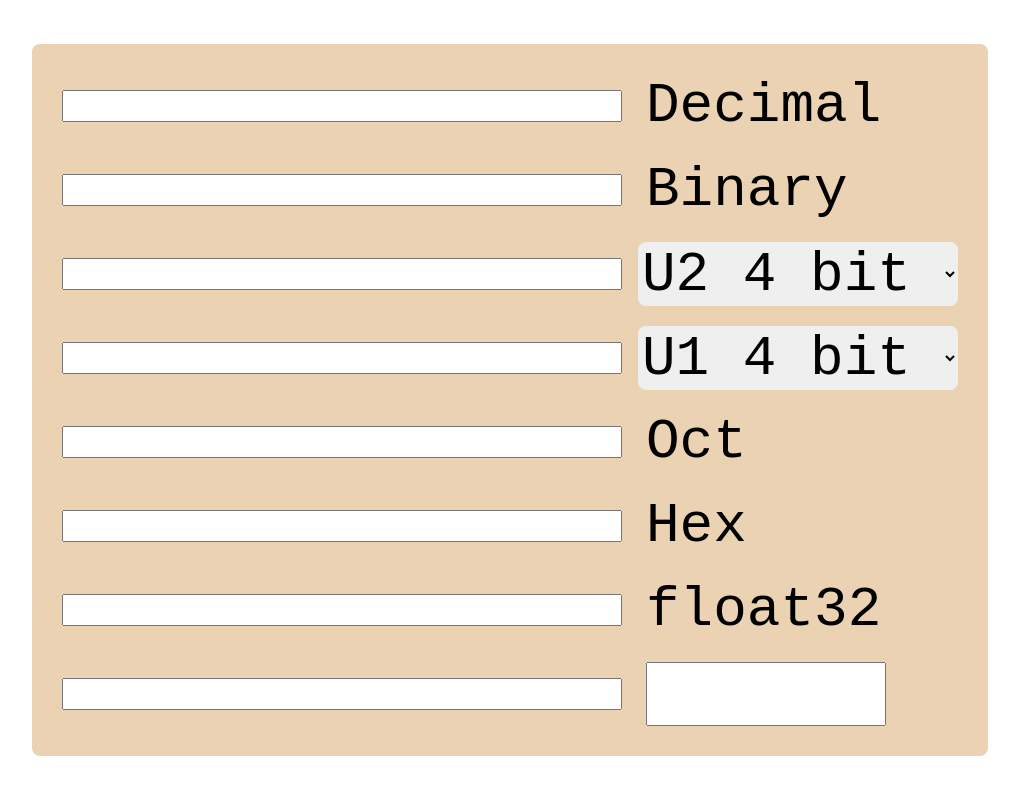
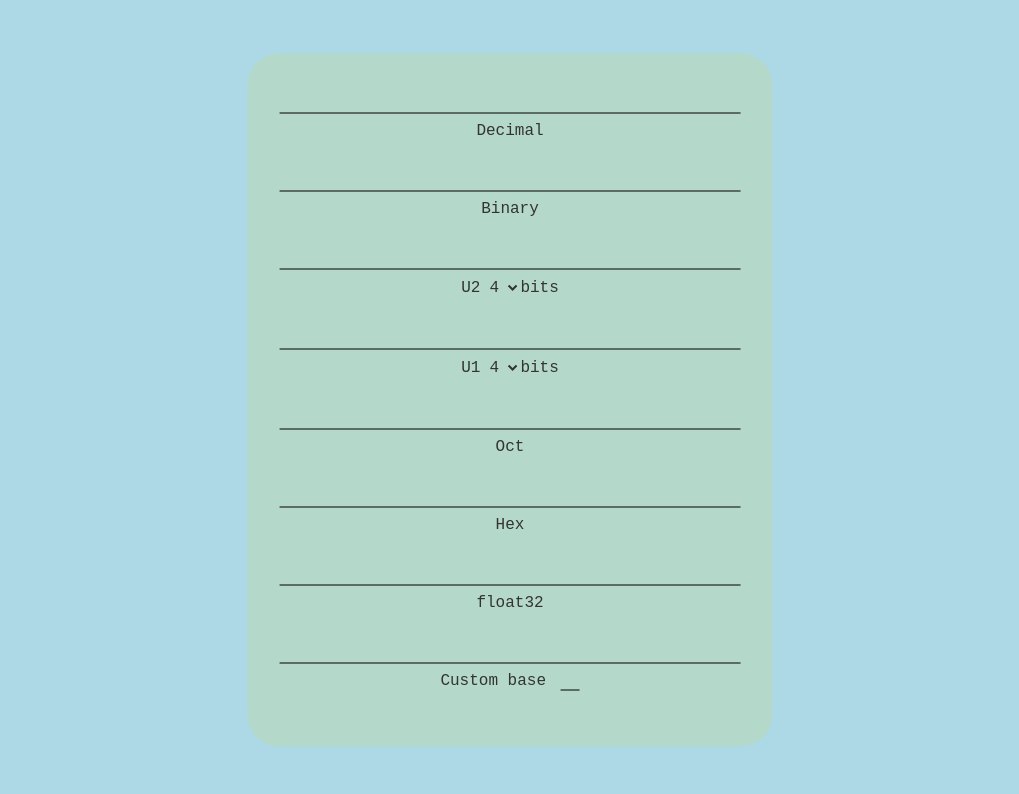
Before and after one commit to Imn0/website, a website: page website/pages/numberconv/numberconv.html in a window 1280 px wide. Shown: the whole page, without its empty margins (130-1149 px from the left). Drawn offline with Linux system fonts and the light colour scheme.

Commit message:
improved base convertion looks

```diff
--- a/website/pages/numberconv/numberconv.css
+++ b/website/pages/numberconv/numberconv.css
@@ -1,109 +1,78 @@
-*{
+* {
     padding: 0;
     margin: 0;
-    box-sizing: border-box;
     font-family: monospace;
+    font-size: 3vmin;
 }
 
 body {
-    margin: 0; /* Remove default body margin */
-
+    background:#ADD8E6;
 }
 
-.description{
-    max-width: 30vmin;
-    width: 30vmin;
-    height: 8vmin;
-    font-size: 7vmin;
-    margin-left: 3vmin;
+input[type="text"] {
+    background: transparent;
+    border: none;
+    border-bottom: 0.1vmin solid #000;
+    outline: none;
 }
 
-.wrapper div{
-    margin: 1vmin;
+.description {
+    margin-top: 1vmin;
+    margin-bottom: 3vmin;
+    font-size: 2vmin;
+    color: #333;
+    text-align: center;
+}
+.dropdown-box{
+    color: #333;
+    background: transparent;
+    border: none;
+    font-size: 2vmin;
 }
 
-.btn{
-    width: 70vmin;
-    height: 8vmin;
-    font-size: 7vmin;
-    border-radius: 8px;
-    background-color: #1e90ff;
-    color: white;
-    border: none;
-    cursor: pointer;
-
+.dropdown-box option{
+    color: #333;
+    background: lightgray;
+    font-size: 2vmin;
 }
 
-.dropdown-box{
-    margin-left: 2vmin;
+.wrapper{
+    background: #B4D9CA;
+    border-radius: 4vmin;
+    padding: 4vmin;
+    top: 50%;
+    left: 50%;
+    transform: translate(-50%, -50%);
+    position: absolute;
+}
 
-    width: 40vmin;
-    height: 8vmin;
-    font-size: 7vmin;
-    border-radius: 8px;
-    border: none;
-    cursor: pointer;
-    position: relative;
+.number-box{
+    text-align: center;
+    width: 32ch;
+}
 
+body {
+    margin: 0;
 }
 
 .wrapper > div {
     display: flex;
-    flex-direction: row;
+    flex-direction: column;
     align-items: center;
-    margin: 10px;
 }
 
-.wrapper{
-
-    background-color: #deb887a2;
-    position: absolute;
-    display: flex;
-    flex-direction: column;
-    border-radius: 8px;
-
-
-    top: 50%;
-    left: 50%;
-    transform: translate(-50%, -50%);
-    padding: 20px 20px;
-
-    max-width: 90%;
-    overflow: auto;
-}
-
-.flex-item{
-    min-width: 70vmin;
-    height: 4vmin;
-    font-size: 3.5vmin;
-}
-
-/* Media Query for smaller screens */
-@media screen and (max-width: 750px) {
-    .wrapper {
-        width: 80%; /* Adjust the width for smaller screens */
-        padding: 10px;
+@media (max-width: 768px) {
+    .number-box{
+        font-size: 4.4vmin;
+        width: 32ch;
     }
-
-    .wrapper>div {
-        flex-direction: column;
+    .description {
+        font-size: 3vmin;
     }
-
-    .btn,
-    .dropdown-box {
-        margin-top: 2vmin;
-        width: 75vmin;
+    .dropdown-box{
+        font-size: 3vmin;
+    }
+    .dropdown-box option{
         font-size: 6vmin;
     }
-
-    .description {
-        margin-top: 2vmin;
-
-        font-size: 5vmin;
-    }
-
-    .flex-item {
-        width: 75vmin;
-        font-size: 4vmin;
-    }
 }
--- a/website/pages/numberconv/numberconv.html
+++ b/website/pages/numberconv/numberconv.html
@@ -1,42 +1,74 @@
 <!DOCTYPE html>
 <html lang="en">
-    <style>
-    html {
-        overflow: hidden;
-        overscroll-behavior: none;
-    }
-    </style>
     <head>
-        <meta charset="utf-8">
+        <meta charset="utf-8" />
         <title>Converter</title>
-        <link rel="stylesheet" href="numberconv.css">
-        <meta name="viewport" content="width=device-width, initial-scale=1.0">
+        <link rel="stylesheet" href="numberconv.css" />
+        <meta name="viewport" content="width=device-width, initial-scale=1.0" />
     </head>
 
     <body>
-       <div class="wrapper">
-            <div><input type="text" id="decimal" class="flex-item"><a class="description">Decimal</a></div>
-            <div><input type="text" id="binary" class="flex-item"><a class="description">Binary</a></div>
-            <div><input type="text" id="u2" class="flex-item">
-                <select id="u2-dropdown" class="dropdown-box">
-                    <option value="4">U2 4 bit</option>
-                    <option value="8">U2 8 bit</option>
-                    <option value="16">U2 16 bit</option>
-                    <option value="32">U2 32 bit</option>
-                </select>
+        <div class="wrapper">
+            <div>
+                <input type="text" id="decimal" class="number-box" />
+                <a class="description">Decimal</a>
             </div>
-            <div><input type="text" id="u1" class="flex-item">
-                <select id="u1-dropdown" class="dropdown-box">
-                <option value="4">U1 4 bit</option>
-                <option value="8">U1 8 bit</option>
-                <option value="16">U1 16 bit</option>
-                <option value="32">U1 32 bit</option>
-            </select></div>
-            <div><input type="text" id="oct" class="flex-item"><a class="description">Oct</a></div>
-            <div><input type="text" id="hex" class="flex-item"><a class="description">Hex</a></div>
-            <div><input type="text" id="float32" class="flex-item"><a class="description">float32</a></div>
-            <div><input type="text" id="custom" class="flex-item"><input type="text" id="custom-size" class="description"></div>
-       </div>
+            <div>
+                <input type="text" id="binary" class="number-box" />
+                <a class="description">Binary</a>
+            </div>
+            <div>
+                <input type="text" id="u2" class="number-box" />
+                <div style="display: flex; align-items: center">
+                    <a class="description">U2</a>
+                    <select id="u2-dropdown" class="dropdown-box description">
+                        <option value="4">4</option>
+                        <option value="8">8</option>
+                        <option value="16">16</option>
+                        <option value="32">32</option>
+                    </select>
+                    <a class="description">bits</a>
+                </div>
+            </div>
+            <div>
+                <input type="text" id="u1" class="number-box" />
+                <div style="display: flex; align-items: center">
+                    <a class="description">U1</a>
+                    <select id="u1-dropdown" class="dropdown-box description">
+                        <option value="4">4</option>
+                        <option value="8">8</option>
+                        <option value="16">16</option>
+                        <option value="32">32</option>
+                    </select>
+                    <a class="description"> bits</a>
+                </div>
+            </div>
+            <div>
+                <input type="text" id="oct" class="number-box" />
+                <a class="description">Oct</a>
+            </div>
+            <div>
+                <input type="text" id="hex" class="number-box" />
+                <a class="description">Hex</a>
+            </div>
+            <div>
+                <input type="text" id="float32" class="number-box" />
+                <a class="description">float32</a>
+            </div>
+            <div>
+                <input type="text" id="custom" class="number-box" />
+                <div>
+                    <a class="description">Custom base</a>
+                    <input
+                        maxlength="2"
+                        type="text"
+                        id="custom-size"
+                        class="description"
+                        style="width: 2ch"
+                    />
+                </div>
+            </div>
+        </div>
     </body>
 
     <script src="numberconv.js"></script>
```
Also changed, not shown: website/index.html (+1 -1 lines), website/pages/minesweeper/minesweeper.html (+1 -1 lines), website/pages/numberconv/numberconv.js (+39 -39 lines).
